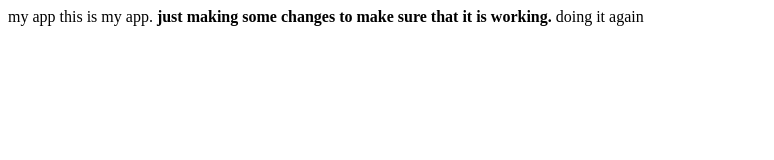
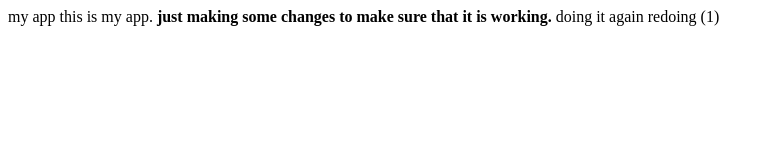
Before and after one commit to Kkalani61/appsample, a plain HTML site: page index.html in a window 1280 px wide. Shown: the whole page, without its empty margins (0-774 px from the left). Drawn offline with Linux system fonts and the light colour scheme.

Commit message:
Initial commit

```diff
--- a/index.html
+++ b/index.html
@@ -6,5 +6,6 @@ my app
 <a>this is my app. </a>
 <b>just making some changes to make sure that it is working. </b>
 <c> doing it again </c>
+<d> redoing (1) </d>
 </body>
 </html>
```
